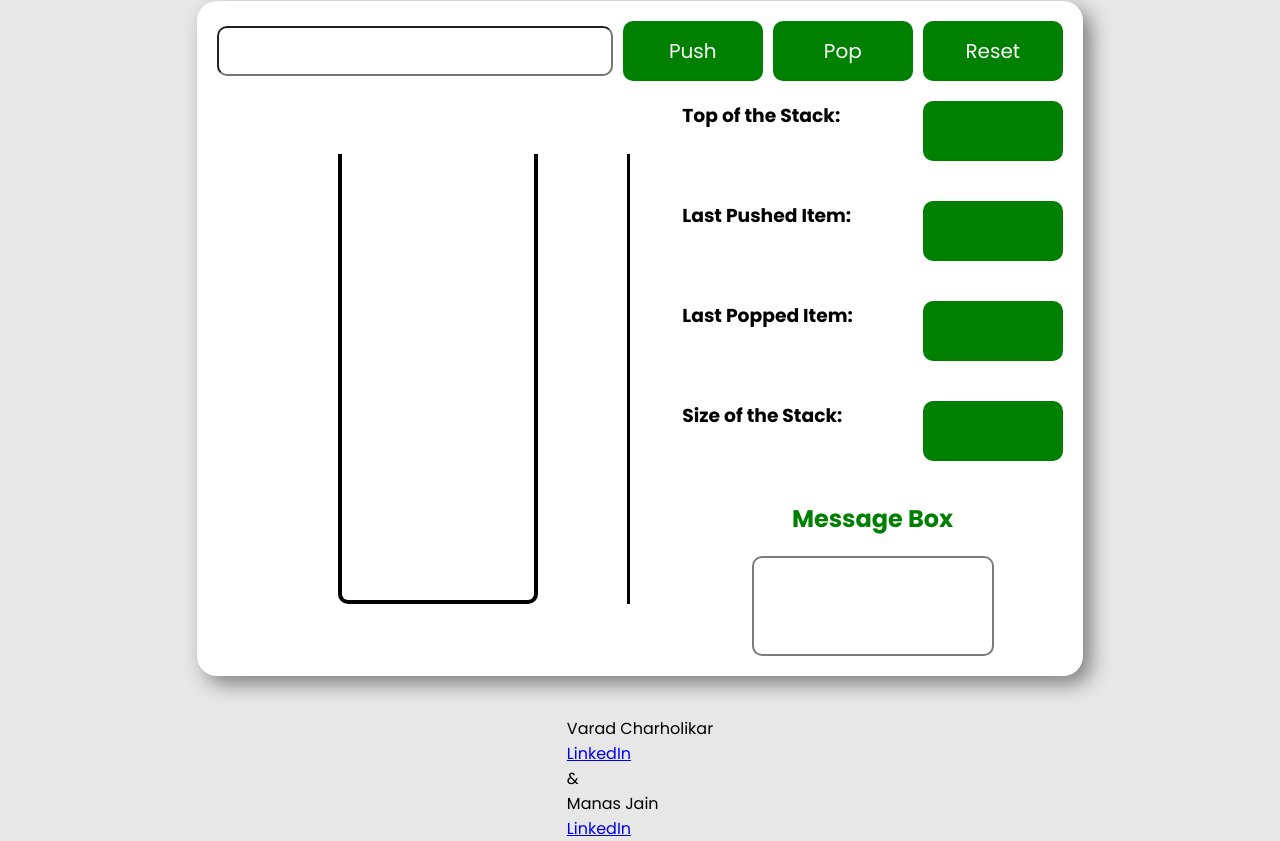
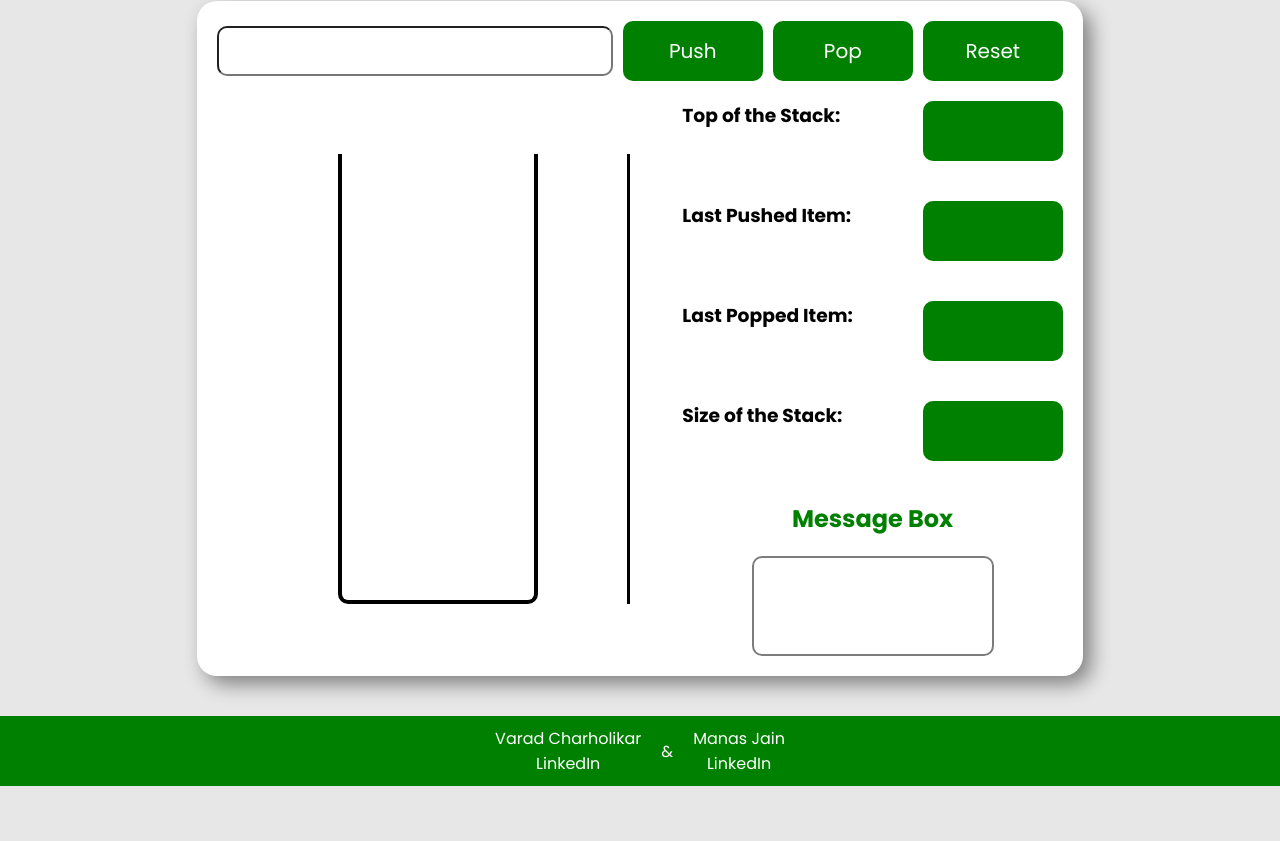
Before and after one commit to manas-jain09/Data-Structure-Visualizer, a plain HTML site: page index.html in a window 1280 px wide. Shown: the part 162-1003 px from the top of the page. After the commit the page ends 948 px from the top, so only its background shows below. Drawn offline with Linux system fonts and the light colour scheme.

Commit message:
Update style.css

```diff
--- a/style.css
+++ b/style.css
@@ -359,6 +359,33 @@ header {
     font-weight: 600;
 }
 
+footer {
+    background-color: green;
+    color: white;
+    text-align: center;
+    padding: 10px 0;
+    width: 100%;
+    display: flex;
+    justify-content: center;
+    align-items: center;
+}
+
+footer div {
+    margin: 0 10px; /* Add spacing between names */
+}
+
+footer p,
+footer a {
+    font-family: "Poppins", sans-serif;
+    text-decoration: none;
+    color: white;
+}
+
+footer a:hover {
+    text-decoration: underline;
+}
+
+
 @media (min-width: 768px) {
     .container-header {
         flex-direction: row;
```
